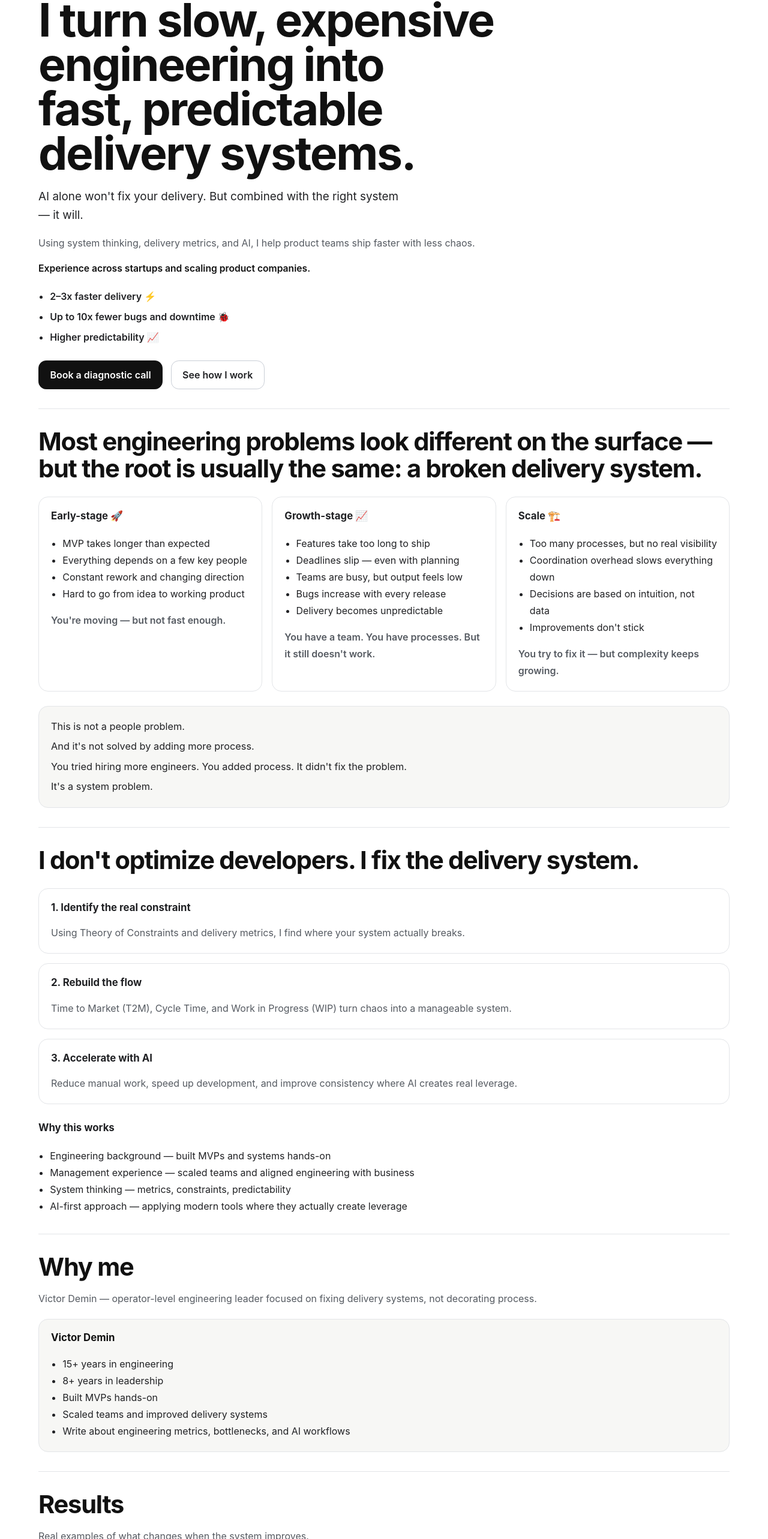
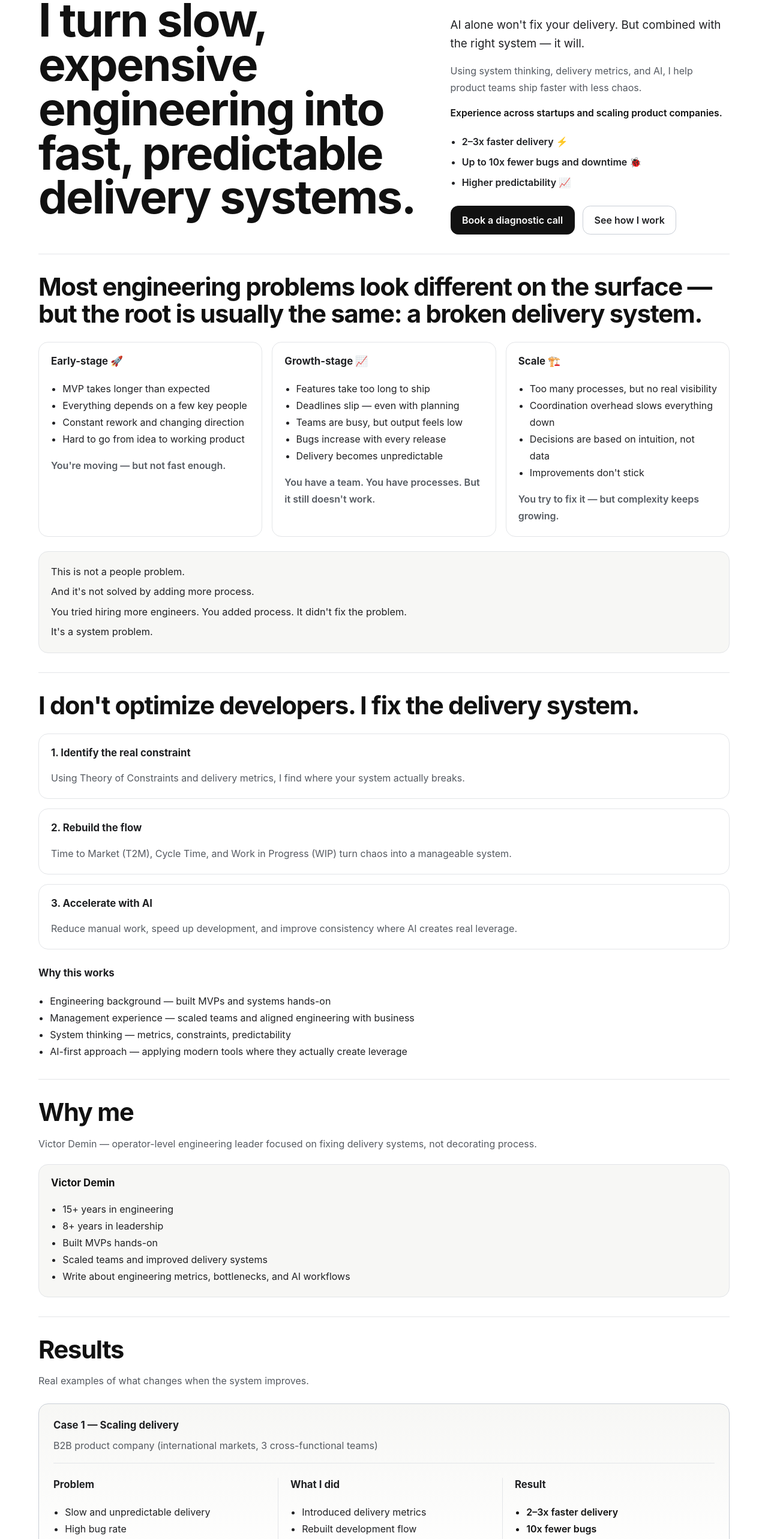
Before and after one commit to sg4tech/sg4.tech, a Next.js app: page / in a window 1280 px wide. Shown: the part 166-2732 px from the top of the page at 60% size. Built offline with nearby package versions, Linux system fonts and the light colour scheme.

Commit message:
Refine hero layout and insights styling

```diff
--- a/app/page.module.css
+++ b/app/page.module.css
@@ -55,6 +55,11 @@
   border-top: 0;
 }
 
+.heroLayout {
+  display: grid;
+  gap: 1.5rem;
+}
+
 .eyebrow {
   margin: 0 0 1rem;
   color: var(--muted);
@@ -73,17 +78,20 @@
 }
 
 .hero h1 {
-  max-width: 16ch;
   font-size: clamp(2.5rem, 8vw, 4.8rem);
   line-height: 0.96;
   text-wrap: balance;
 }
 
+.heroSecondary {
+  max-width: 38rem;
+}
+
 .heroLead {
   margin: 1.25rem 0 0;
-  max-width: 38rem;
   font-size: 1.18rem;
   line-height: 1.65;
+  text-wrap: pretty;
 }
 
 .heroText,
@@ -255,6 +263,7 @@
 .caseGrid {
   grid-template-columns: repeat(3, minmax(0, 1fr));
   align-items: start;
+  gap: 1.25rem;
 }
 
 .trustCard {
@@ -298,26 +307,49 @@
 
 .insightGrid {
   display: grid;
-  gap: 0.85rem;
+  gap: 0;
   margin-top: 1.25rem;
 }
 
 .insightCard {
   display: grid;
   gap: 0.35rem;
-  padding: 1rem 1.05rem;
-  border: 1px solid var(--border);
-  border-radius: 0.9rem;
-  background: var(--surface);
+  padding: 0.9rem 0;
+  border-top: 1px solid var(--border);
+  background: transparent;
   transition:
     border-color 0.18s ease,
-    background-color 0.18s ease;
+    color 0.18s ease;
+}
+
+.insightCard:last-child {
+  border-bottom: 1px solid var(--border);
 }
 
 .insightCard:hover,
 .insightCard:focus-visible {
   border-color: var(--border-strong);
-  background: var(--surface-alt);
+  color: var(--text-strong);
+}
+
+.insightHeader {
+  display: inline-flex;
+  align-items: center;
+  gap: 0.65rem;
+}
+
+.brandIcon {
+  display: inline-flex;
+  width: 1rem;
+  height: 1rem;
+  color: var(--text-strong);
+  opacity: 0.88;
+  flex: 0 0 auto;
+}
+
+.brandIcon svg {
+  width: 100%;
+  height: 100%;
 }
 
 .insightLabel {
@@ -447,9 +479,7 @@
     background: var(--surface-alt);
   }
 
-  .navLinks a:nth-child(2),
-  .navLinks a:nth-child(5),
-  .navLinks a:nth-child(6) {
+  .navLinks a[data-mobile-nav="secondary"] {
     display: none;
   }
 
@@ -558,9 +588,36 @@
     width: min(100% - 3rem, 72rem);
   }
 
+  .heroLayout {
+    grid-template-columns: minmax(0, 1.25fr) minmax(18rem, 0.9fr);
+    align-items: start;
+    gap: 2.5rem;
+  }
+
+  .heroSecondary {
+    max-width: none;
+    padding-top: 0.55rem;
+  }
+
   .processGrid {
     grid-template-columns: repeat(2, minmax(0, 1fr));
     align-items: stretch;
+  }
+
+  .caseStudy {
+    padding: 1.5rem;
+    border-color: var(--border-strong);
+    background: linear-gradient(180deg, var(--surface-alt) 0%, var(--surface) 100%);
+  }
+
+  .caseHeader {
+    padding-bottom: 0.9rem;
+    border-bottom: 1px solid var(--border);
+  }
+
+  .caseGrid > div + div {
+    padding-left: 1.25rem;
+    border-left: 1px solid var(--border);
   }
 
   .step {
--- a/app/page.tsx
+++ b/app/page.tsx
@@ -1,5 +1,6 @@
 import type { Metadata } from "next";
 import Link from "next/link";
+import { siHabr, siMedium, siTelegram } from "simple-icons";
 import TrackedLink from "./TrackedLink";
 import styles from "./page.module.css";
 
@@ -8,13 +9,13 @@ const heroCtaHref = "https://t.me/sg4tech?start=site_hero";
 const finalCtaHref = "https://t.me/sg4tech?start=site_final";
 
 const navigationItems = [
-  { href: "#problem", label: "Problem" },
-  { href: "#solution", label: "Solution" },
-  { href: "#results", label: "Results" },
-  { href: "#process", label: "How I work" },
-  { href: "#fit", label: "Who I work with" },
-  { href: "#insights", label: "Insights" },
-  { href: "#final-cta", label: "Contact" }
+  { href: "#problem", label: "Problem", mobileNav: "primary" },
+  { href: "#solution", label: "Solution", mobileNav: "secondary" },
+  { href: "#results", label: "Results", mobileNav: "primary" },
+  { href: "#process", label: "How I work", mobileNav: "primary" },
+  { href: "#fit", label: "Who I work with", mobileNav: "secondary" },
+  { href: "#insights", label: "Insights", mobileNav: "secondary" },
+  { href: "#final-cta", label: "Contact", mobileNav: "primary" }
 ];
 
 const stageProblems = [
@@ -175,21 +176,26 @@ const insightLinks = [
   {
     label: "Habr",
     href: "https://habr.com/users/sg4tech/",
+    iconPath: siHabr.path,
     description: "Long-form breakdowns of delivery systems, bottlenecks, and engineering management patterns."
   },
   {
     label: "Telegram",
     href: "https://t.me/cto_lifehacks",
+    iconPath: siTelegram.path,
     description: "Short practical notes on CTO work, delivery friction, and system-level decisions."
   },
   {
     label: "Medium",
     href: "https://medium.com/@sg4tech",
+    iconPath: siMedium.path,
     description: "English-language writing on product delivery, AI leverage, and predictable engineering flow."
   },
   {
     label: "LinkedIn",
     href: "https://www.linkedin.com/in/victor-demin/",
+    iconPath:
+      "M6.94 8.5H3.56V20h3.38V8.5ZM5.25 3A1.97 1.97 0 1 0 5.3 6.94 1.97 1.97 0 0 0 5.25 3Zm14.19 9.84c0-3.45-1.84-5.05-4.3-5.05-1.98 0-2.86 1.09-3.36 1.86V8.5H8.4c.04.76 0 11.5 0 11.5h3.38v-6.42c0-.343.025-.685.126-.93.276-.686.905-1.396 1.963-1.396 1.384 0 1.938 1.053 1.938 2.597V20h3.38l.001-7.16Z",
     description: "Operator perspective, case-based observations, and updates on engineering leadership."
   }
 ];
@@ -330,6 +336,17 @@ function SectionIntro({ children }: { children: string }) {
   return <p className={styles.sectionIntro}>{children}</p>;
 }
 
+function BrandIcon({ label, path }: { label: string; path: string }) {
+  return (
+    <span className={styles.brandIcon} aria-hidden="true">
+      <svg viewBox="0 0 24 24" focusable="false">
+        <title>{label}</title>
+        <path d={path} fill="currentColor" />
+      </svg>
+    </span>
+  );
+}
+
 function TopNavigation() {
   return (
     <nav className={styles.nav} aria-label="Section navigation">
@@ -339,7 +356,7 @@ function TopNavigation() {
         </Link>
         <div className={styles.navLinks}>
           {navigationItems.map((item) => (
-            <a key={item.href} href={item.href}>
+            <a key={item.href} href={item.href} data-mobile-nav={item.mobileNav}>
               {item.label}
             </a>
           ))}
@@ -353,7 +370,11 @@ function HeroSection() {
   return (
     <section className={styles.hero}>
       <p className={styles.eyebrow}>Fractional CTO consulting</p>
+      <div className={styles.heroLayout}>
+        <div className={styles.heroPrimary}>
           <h1>I turn slow, expensive engineering into fast, predictable delivery systems.</h1>
+        </div>
+        <div className={styles.heroSecondary}>
           <p className={styles.heroLead}>AI alone won't fix your delivery. But combined with the right system — it will.</p>
           <p className={styles.heroText}>
             Using system thinking, delivery metrics, and AI, I help product teams ship faster with less chaos.
@@ -378,6 +399,8 @@ function HeroSection() {
             <Link href={secondaryCtaHref} className={styles.secondaryButton}>
               See how I work
             </Link>
+          </div>
+        </div>
       </div>
     </section>
   );
@@ -571,7 +594,10 @@ function InsightsSection() {
             target="_blank"
             rel="noreferrer"
           >
+            <span className={styles.insightHeader}>
+              <BrandIcon label={link.label} path={link.iconPath} />
               <span className={styles.insightLabel}>{link.label}</span>
+            </span>
             <span className={styles.insightDescription}>{link.description}</span>
           </a>
         ))}
--- a/package.json
+++ b/package.json
@@ -18,7 +18,8 @@
   "dependencies": {
     "next": "^15.3.0",
     "react": "^19.0.0",
-    "react-dom": "^19.0.0"
+    "react-dom": "^19.0.0",
+    "simple-icons": "^16.16.0"
   },
   "devDependencies": {
     "@eslint/js": "^9.39.1",
```
Also changed, not shown: 2 other files (tests, documents, lock files or other folders). Lines whose indentation alone changed are shown as unchanged.
